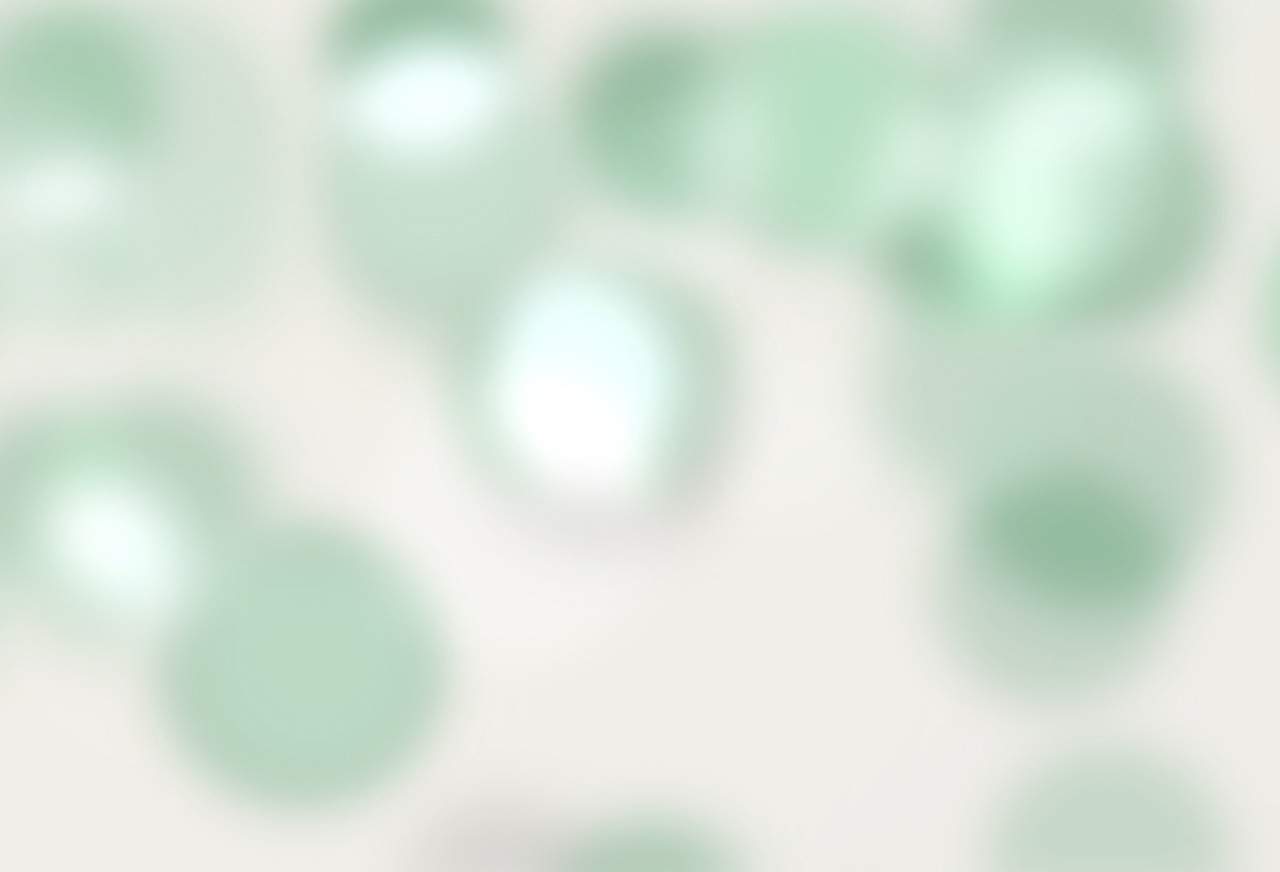
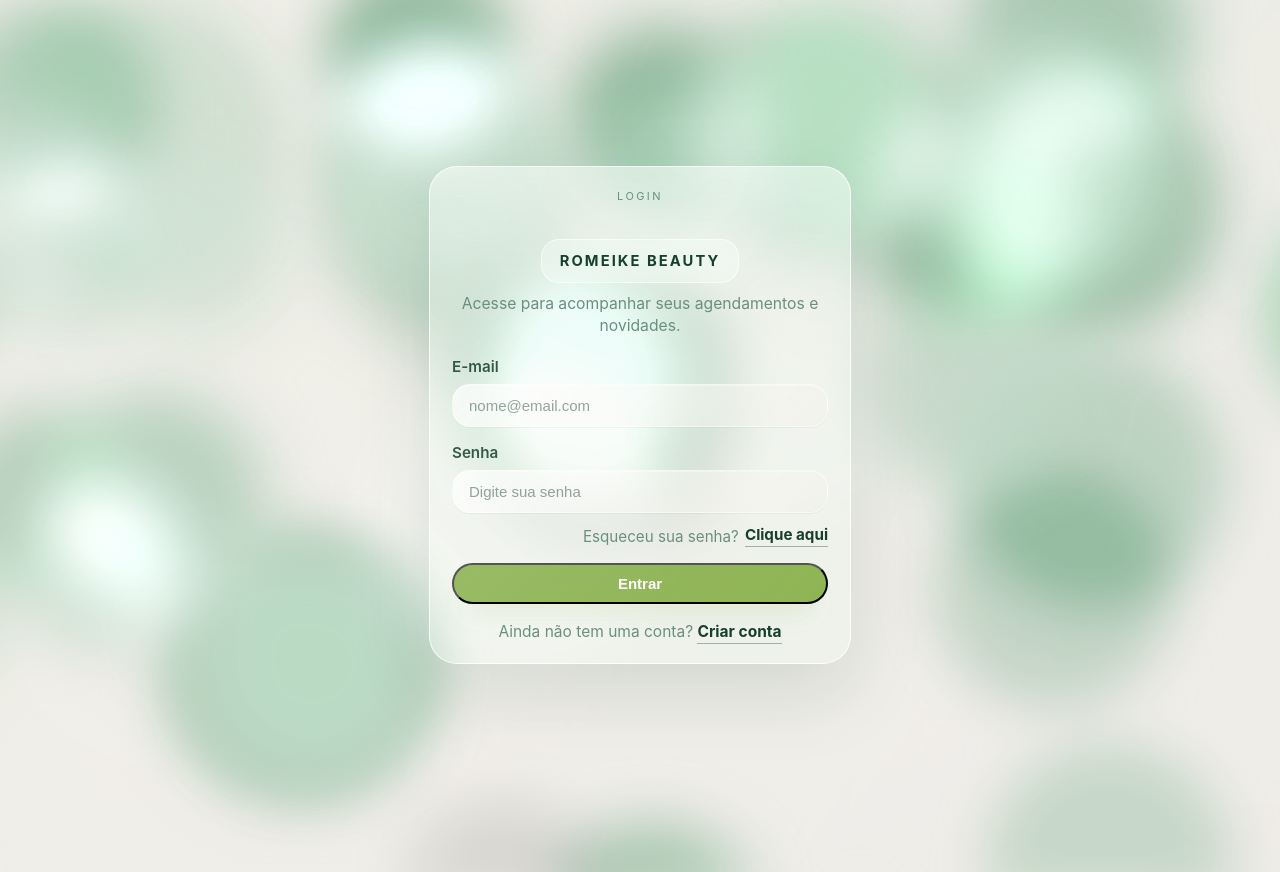
Before and after one commit to leoxavier3914-arch/rbagenda, a Next.js app: page /login in a window 1280 px wide. Built offline with nearby package versions, Linux system fonts and the light colour scheme; no server answers.

Commit message:
Fix login page visibility state

```diff
--- a/src/app/(auth)/login/page.tsx
+++ b/src/app/(auth)/login/page.tsx
@@ -21,6 +21,7 @@ export default function Login() {
   const [msg, setMsg] = useState('')
   const [loading, setLoading] = useState(false)
   const [checkingSession, setCheckingSession] = useState(true)
+  const [heroReady, setHeroReady] = useState(false)
   const router = useRouter()
 
   const redirectByRole = useCallback(
@@ -34,6 +35,8 @@ export default function Login() {
 
   useEffect(() => {
     let active = true
+
+    setHeroReady(true)
 
     async function verifySession() {
       try {
@@ -98,7 +101,7 @@ export default function Login() {
 
   return (
     <LavaLampProvider>
-      <ClientPageShell className={styles.shell}>
+      <ClientPageShell heroReady={heroReady} className={styles.shell}>
         <ClientSection className={styles.section}>
           <ClientGlassPanel className={styles.card} label="LOGIN">
             <div className={styles.logoBlock}>
```
